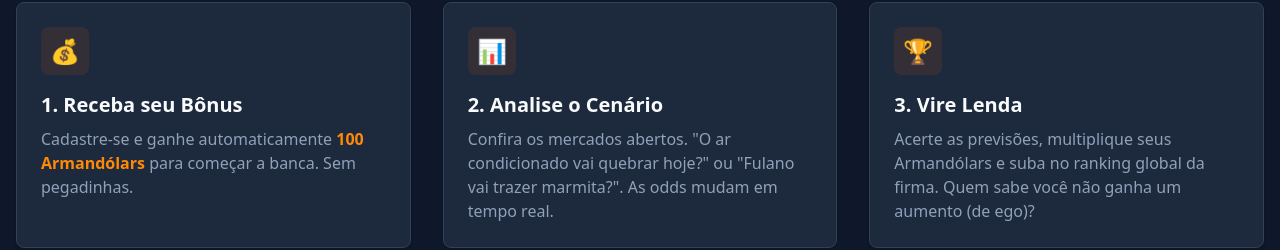
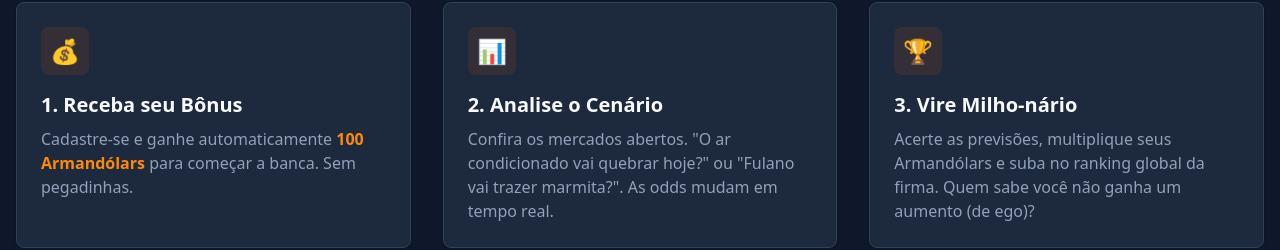
Before and after one commit to Melksedeque/nossa-betania, a Next.js app: page / in a window 1280 px wide. Shown: the part 1238-1488 px from the top of the page. Built offline with nearby package versions, Linux system fonts and the light colour scheme.

Commit message:
Limpeza de imports não utilizados ou removidos

```diff
--- a/app/dashboard/page.tsx
+++ b/app/dashboard/page.tsx
@@ -1,10 +1,7 @@
-
 import { Card } from '@/components/Card';
 import { auth } from '@/auth';
 import { prisma } from '@/lib/prisma';
 import { redirect } from 'next/navigation';
-import { MarketList } from '@/components/MarketList';
-
 import { Button } from '@/components/Button';
 import Link from 'next/link';
 import { MendigarButton } from '@/components/MendigarButton';
@@ -108,7 +105,7 @@ export default async function DashboardPage() {
           {/* Sidebar: Ranking */}
           <div className="space-y-6">
             <h2 className="text-xl font-bold text-white flex items-center gap-2">
-              🏆 Top Bilionários
+              🌽 Top Milho-nários
             </h2>
             <Card className="p-0 overflow-hidden border-slate-800 bg-slate-900/50">
               {leaderboard.map((user, index) => (
--- a/app/page.tsx
+++ b/app/page.tsx
@@ -1,4 +1,3 @@
-import Image from "next/image";
 import Link from "next/link";
 import { Button } from "@/components/Button";
 import { Card } from "@/components/Card";
@@ -119,7 +118,7 @@ export default function Home() {
                 <div className="w-12 h-12 bg-orange-500/10 rounded-lg flex items-center justify-center mb-4 text-2xl">
                   🏆
                 </div>
-                <h3 className="text-xl font-bold mb-2">3. Vire Lenda</h3>
+                <h3 className="text-xl font-bold mb-2">3. Vire Milho-nário</h3>
                 <p className="text-slate-400">
                   Acerte as previsões, multiplique seus Armandólars e suba no ranking global da firma. Quem sabe você não ganha um aumento (de ego)?
                 </p>
--- a/components/DashboardTabs.tsx
+++ b/components/DashboardTabs.tsx
@@ -3,10 +3,11 @@
 import { useState } from 'react';
 import { MarketList } from './MarketList';
 import { MyMarkets } from './MyMarkets';
+import { Market, MyMarket } from '@prisma/client';
 
 interface DashboardTabsProps {
-  openMarkets: any[]; // Using any to avoid complex type mapping between components for now
-  myMarkets: any[];
+  openMarkets: Market[];
+  myMarkets: MyMarket[];
   user: {
     id: string;
     balance: number;
```
